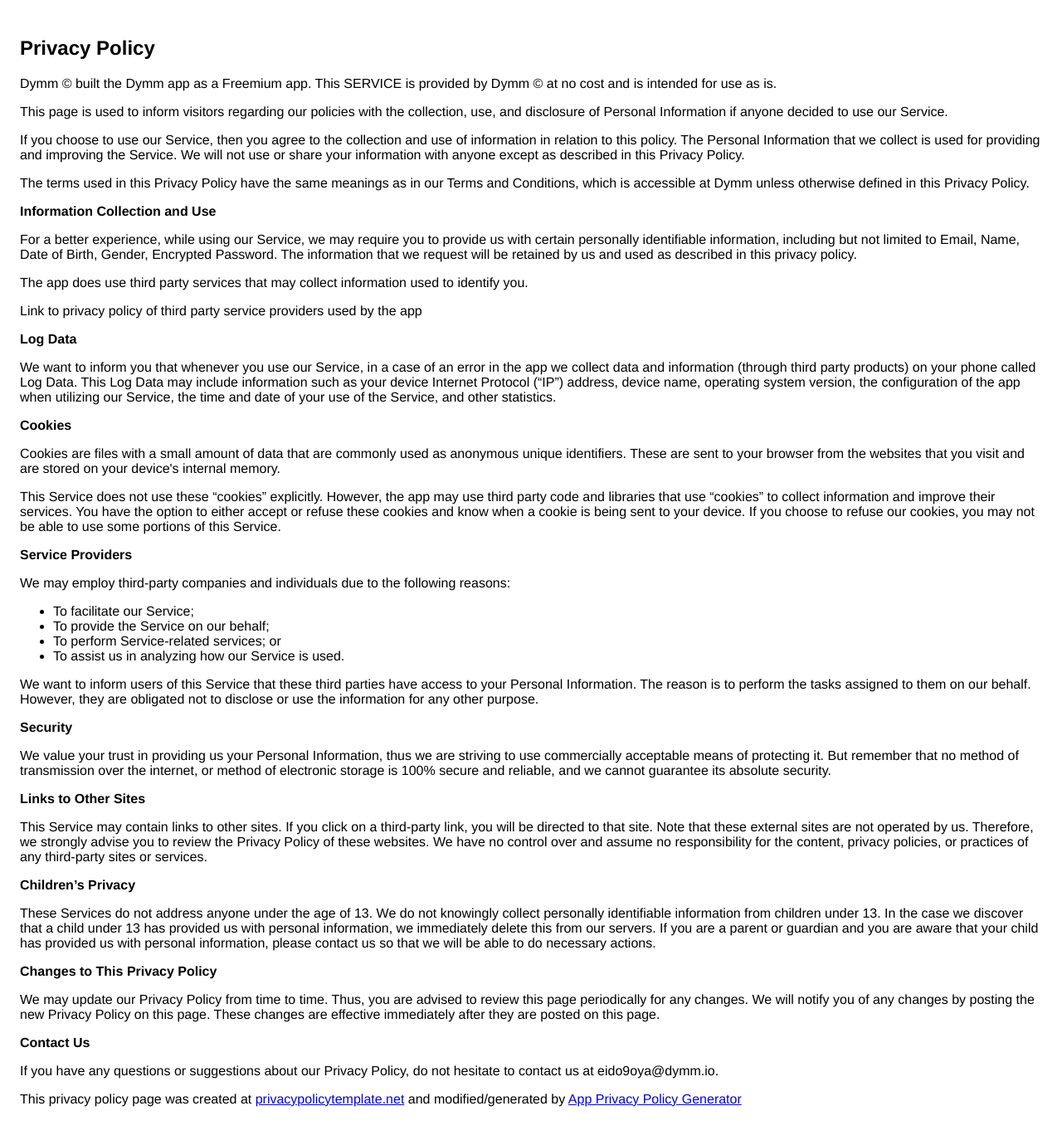
After one commit to 9oya/dymm-landing-page, a Flask app: template dymm_app_web/templates/privacy_en.html in a window 1280 px wide. The commit adds this page. Shown: the whole page at 83% size. Run offline with Flask 2, Linux system fonts and the light colour scheme; the template is opened without the code that fills it, so the values that code supplies are empty; parts of the project's set-up code (start-up, migrations or seed data) failed here and were passed over.

Commit message:
Add privacy doc

```diff
--- a/dymm_app_web/language.py
+++ b/dymm_app_web/language.py
@@ -1,4 +1,5 @@
 class EngPack:
+    head_title = "Dymm - Habit Tracker"
     preview = "PREVIEW"
     contact = "CONTACT"
     a_title = "Make your life better"
@@ -21,6 +22,7 @@
 
 
 class KorPack:
+    head_title = "딤 - 생활습관 추적"
     preview = "미리보기"
     contact = "연락하기"
     a_title = "더 나은 생활을 만듭니다"
--- a/dymm_app_web/templates/index.html
+++ b/dymm_app_web/templates/index.html
@@ -1,5 +1,5 @@
 {% extends "base.html" %}
-{% block title %}Dymm - Lifespan Tracker{% endblock %}
+{% block title %}Dymm - Lifestyle Tracker{% endblock %}
 {% block head %}
     {{ super() }}
     <style type="text/css">
--- /dev/null
+++ b/dymm_app_web/templates/privacy_en.html
@@ -0,0 +1,161 @@
+<!DOCTYPE html>
+<html>
+<head>
+    <meta charset='utf-8'>
+    <meta name='viewport' content='width=device-width'>
+    <title>Privacy Policy</title>
+    <style> body {
+        font-family: 'Helvetica Neue', Helvetica, Arial, sans-serif;
+        padding: 1em;
+    } </style>
+</head>
+<body>
+<h2>Privacy Policy</h2>
+<p>
+    Dymm © built the Dymm app as
+    a Freemium app. This SERVICE is provided by
+    Dymm © at no cost and is intended for
+    use as is.
+</p>
+<p>
+    This page is used to inform visitors regarding
+    our policies with the collection, use, and
+    disclosure of Personal Information if anyone decided to use
+    our Service.
+</p>
+<p>
+    If you choose to use our Service, then you agree
+    to the collection and use of information in relation to this
+    policy. The Personal Information that we collect is
+    used for providing and improving the Service.
+    We will not use or share your
+    information with anyone except as described in this Privacy
+    Policy.
+</p>
+<p>
+    The terms used in this Privacy Policy have the same meanings
+    as in our Terms and Conditions, which is accessible at
+    Dymm unless otherwise defined in this Privacy
+    Policy.
+</p>
+<p><strong>Information Collection and Use</strong></p>
+<p>
+    For a better experience, while using our Service,
+    we may require you to provide us with certain
+    personally identifiable information, including but not limited to Email, Name, Date of Birth, Gender, Encrypted
+    Password. The
+    information that we request will be
+    retained by us and used as described in this privacy policy.
+</p>
+<p>
+    The app does use third party services that may collect
+    information used to identify you.
+</p>
+<div><p>
+    Link to privacy policy of third party service providers
+    used by the app
+</p>
+    <ul><!----><!----><!----><!----><!----><!----><!----><!----><!----><!----><!----><!----><!----><!----></ul>
+</div>
+<p><strong>Log Data</strong></p>
+<p>
+    We want to inform you that whenever
+    you use our Service, in a case of an error in the
+    app we collect data and information (through third
+    party products) on your phone called Log Data. This Log Data
+    may include information such as your device Internet
+    Protocol (“IP”) address, device name, operating system
+    version, the configuration of the app when utilizing
+    our Service, the time and date of your use of the
+    Service, and other statistics.
+</p>
+<p><strong>Cookies</strong></p>
+<p>
+    Cookies are files with a small amount of data that are
+    commonly used as anonymous unique identifiers. These are
+    sent to your browser from the websites that you visit and
+    are stored on your device's internal memory.
+</p>
+<p>
+    This Service does not use these “cookies” explicitly.
+    However, the app may use third party code and libraries that
+    use “cookies” to collect information and improve their
+    services. You have the option to either accept or refuse
+    these cookies and know when a cookie is being sent to your
+    device. If you choose to refuse our cookies, you may not be
+    able to use some portions of this Service.
+</p>
+<p><strong>Service Providers</strong></p>
+<p>
+    We may employ third-party companies
+    and individuals due to the following reasons:
+</p>
+<ul>
+    <li>To facilitate our Service;</li>
+    <li>To provide the Service on our behalf;</li>
+    <li>To perform Service-related services; or</li>
+    <li>To assist us in analyzing how our Service is used.</li>
+</ul>
+<p>
+    We want to inform users of this
+    Service that these third parties have access to your
+    Personal Information. The reason is to perform the tasks
+    assigned to them on our behalf. However, they are obligated
+    not to disclose or use the information for any other
+    purpose.
+</p>
+<p><strong>Security</strong></p>
+<p>
+    We value your trust in providing us
+    your Personal Information, thus we are striving to use
+    commercially acceptable means of protecting it. But remember
+    that no method of transmission over the internet, or method
+    of electronic storage is 100% secure and reliable, and
+    we cannot guarantee its absolute security.
+</p>
+<p><strong>Links to Other Sites</strong></p>
+<p>
+    This Service may contain links to other sites. If you click
+    on a third-party link, you will be directed to that site.
+    Note that these external sites are not operated by
+    us. Therefore, we strongly advise you to
+    review the Privacy Policy of these websites.
+    We have no control over and assume no
+    responsibility for the content, privacy policies, or
+    practices of any third-party sites or services.
+</p>
+<p><strong>Children’s Privacy</strong></p>
+<p>
+    These Services do not address anyone under the age of 13.
+    We do not knowingly collect personally
+    identifiable information from children under 13. In the case
+    we discover that a child under 13 has provided
+    us with personal information,
+    we immediately delete this from our servers. If you
+    are a parent or guardian and you are aware that your child
+    has provided us with personal information, please contact
+    us so that we will be able to do
+    necessary actions.
+</p>
+<p><strong>Changes to This Privacy Policy</strong></p>
+<p>
+    We may update our Privacy Policy from
+    time to time. Thus, you are advised to review this page
+    periodically for any changes. We will
+    notify you of any changes by posting the new Privacy Policy
+    on this page. These changes are effective immediately after
+    they are posted on this page.
+</p>
+<p><strong>Contact Us</strong></p>
+<p>
+    If you have any questions or suggestions about
+    our Privacy Policy, do not hesitate to contact
+    us at eido9oya@dymm.io.
+</p>
+<p>
+    This privacy policy page was created at
+    <a href="https://privacypolicytemplate.net" target="_blank">privacypolicytemplate.net</a>
+    and modified/generated by
+    <a href="https://app-privacy-policy-generator.firebaseapp.com/" target="_blank">App Privacy Policy Generator</a></p>
+</body>
+</html>
```
Also changed, not shown: dymm_app_web/templates/privacy_ko.html (added, +62 -0 lines), dymm_app_web/views.py (+13 -5 lines).
